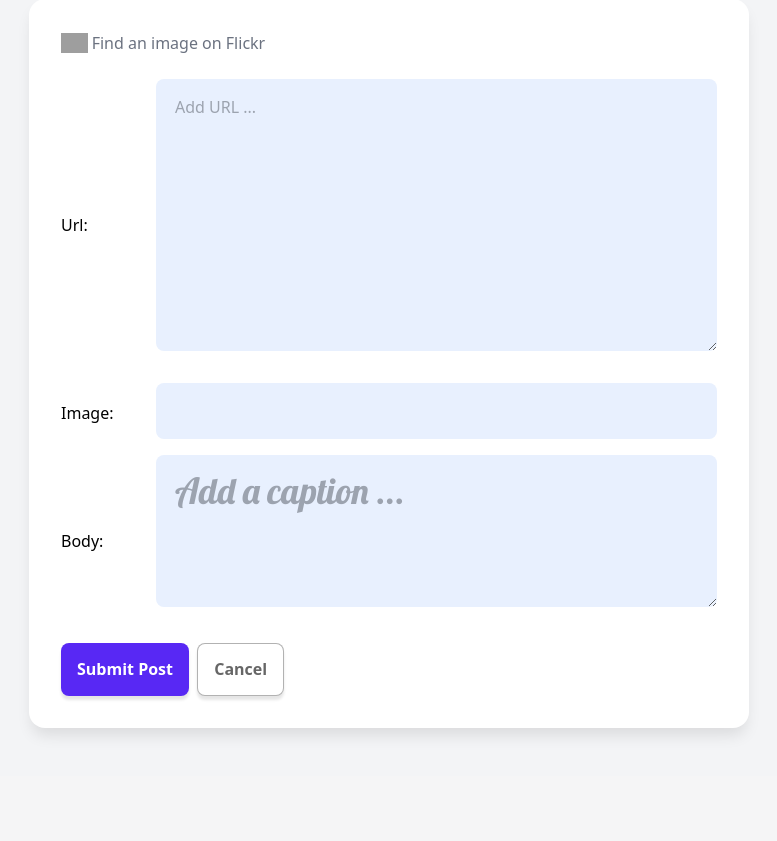
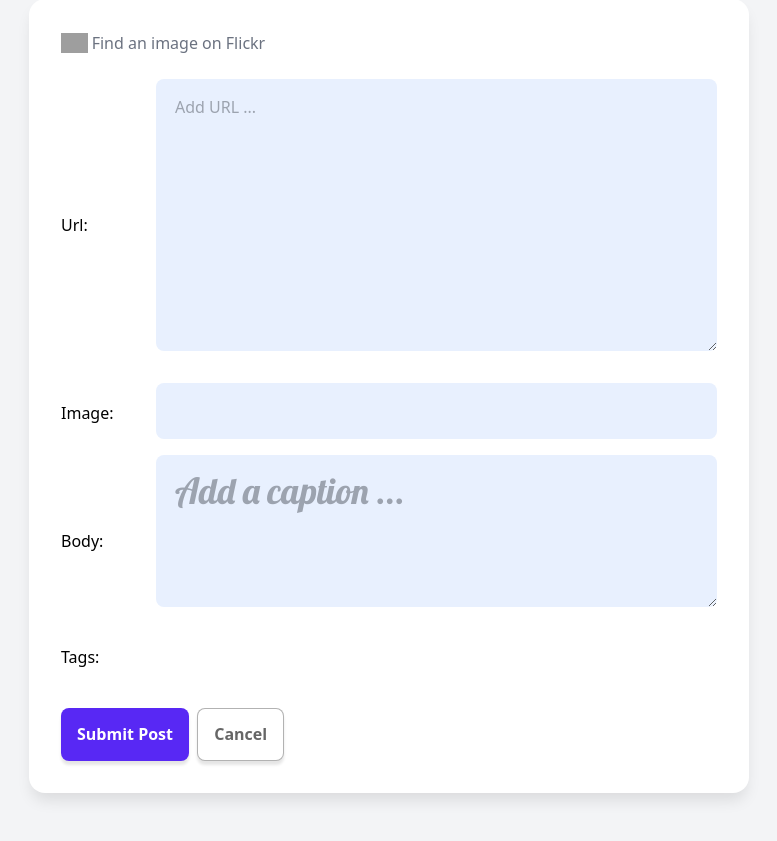
Before and after one commit to MahanMa78/webapp, a Django app: page /post/create/ in a window 1280 px wide. Shown: the part 185-1026 px from the top of the page, without its empty margins (251-1028 px from the left). Before the commit the page ends 922 px from the top, so only its background shows below. Run offline with Django 5.2, Linux system fonts and the light colour scheme; data that the repository does not hold is empty; some libraries are stand-ins or nearby versions; grey boxes are pictures that could not be loaded.

Commit message:
add tags to models

```diff
--- a/posts/admin.py
+++ b/posts/admin.py
@@ -2,3 +2,4 @@ from django.contrib import admin
 from .models import *
 
 admin.site.register(Post)
+admin.site.register(Tag)
--- a/posts/forms.py
+++ b/posts/forms.py
@@ -5,23 +5,27 @@ from .models import *
 class PostCreateForm(ModelForm):
     class Meta:
         model = Post
-        fields = ['url', 'image' , 'body']
+        fields = ['url', 'image' , 'body' , 'tags']
         label ={
             'body' : 'Caption' , #be jay verbose_name ke dar dakhel Class model tarif mikardim,in kar ro ham mishe kard
+            'tags' : "Category",
         }
         widgets = { #in baraye inke dakhel template on jaygah 'body' ro tanzim konim
             'body' : forms.Textarea(attrs={ 'rows':3 , 'placeholder' : 'Add a caption ...' , 'class' : 'font1 text-4xl'}),
             'url' : forms.Textarea(attrs={'placeholder' : 'Add URL ...' }),
+            'tags': forms.CheckboxSelectMultiple(),
         }
 
 
 class PostEditForm(ModelForm):
     class Meta:
         model = Post
-        fields = ['body',]
+        fields = ['title' , 'body' , 'tags']
         labels = {
             'body' : '',
+            'tags' : "Category",
         }
         widgets ={
             'body' : forms.Textarea(attrs={ 'rows':3 ,'class' : 'font1 text-4xl'}),
+            'tags': forms.CheckboxSelectMultiple(),
         }
--- a/posts/models.py
+++ b/posts/models.py
@@ -7,6 +7,7 @@ class Post(models.Model):
     url = models.URLField( max_length=500 , null= True)
     image = models.URLField(max_length=500)
     body = models.TextField()
+    tags = models.ManyToManyField('Tag')
     created = models.DateTimeField(auto_now_add=True)
     id = models.CharField(max_length=100 , default=uuid.uuid4 , unique= True , primary_key= True , editable= False)
 
@@ -15,3 +16,12 @@ class Post(models.Model):
 
     class Meta:
         ordering = ['-created']
+
+
+
+class Tag(models.Model):
+    name = models.CharField(max_length=20)
+    slug = models.SlugField(max_length=20 , unique=True)
+
+    def __str__(self):
+        return self.name
--- a/posts/views.py
+++ b/posts/views.py
@@ -46,6 +46,8 @@ def post_create_view(request):
 
 
             post.save()
+            form.save_m2m() #bayad hatman in ro bezarim ta betone on ManyToMany haro save kone.
+
             return redirect('home')
 
     return render(request , 'posts/post_create.html' , {'form' : form})
--- a/templates/posts/post.html
+++ b/templates/posts/post.html
@@ -14,8 +14,9 @@
         </a>
         <p class="text-5xl mb-10 px-4 font1">{{ post.body }}</p>
         <div class="flex items-center gap-2 text-sm mb-5 flex-wrap">
-            <a href="" class="bg-gray-200 rounded-full px-3 py-1 hover:bg-gray-800 hover:text-white">Animals</a>
-            <a href="" class="bg-gray-200 rounded-full px-3 py-1 hover:bg-gray-800 hover:text-white">Black & White</a>
+            {% for tag in post.tags.all %} {% comment %} chon ma az manytomanyfield estefade kardim bayad intori address bedim  {% endcomment %}
+                <a href="" class="bg-gray-200 rounded-full px-3 py-1 hover:bg-gray-800 hover:text-white">{{ tag }}</a>
+            {% endfor %}
         </div>
         <div class="flex items-center justify-between text-sm px-2">
             <a class="font-bold hover:underline" href="{% url "post" post.id %}">
```
Also changed, not shown: posts/migrations/0004_tag_post_tags.py (added).
